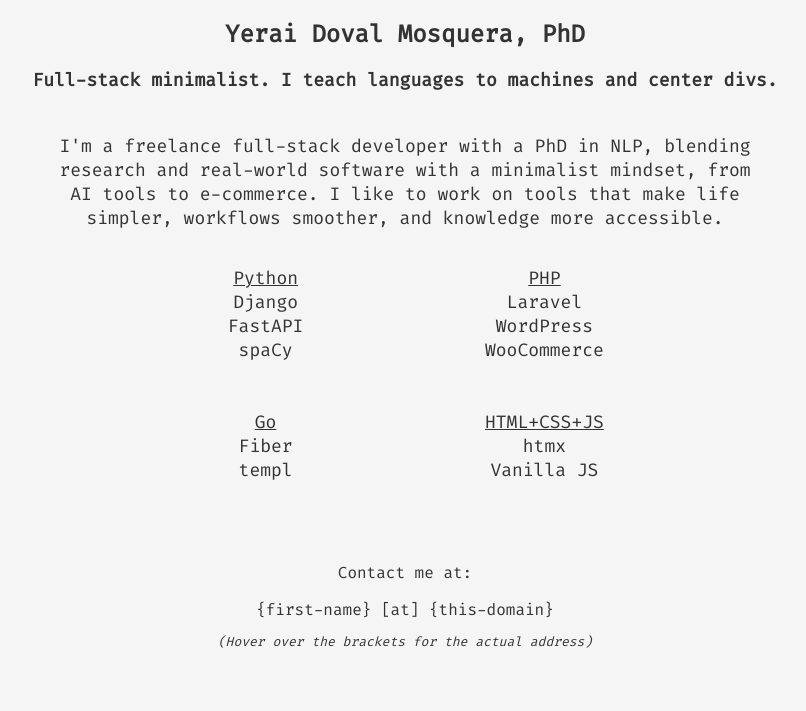
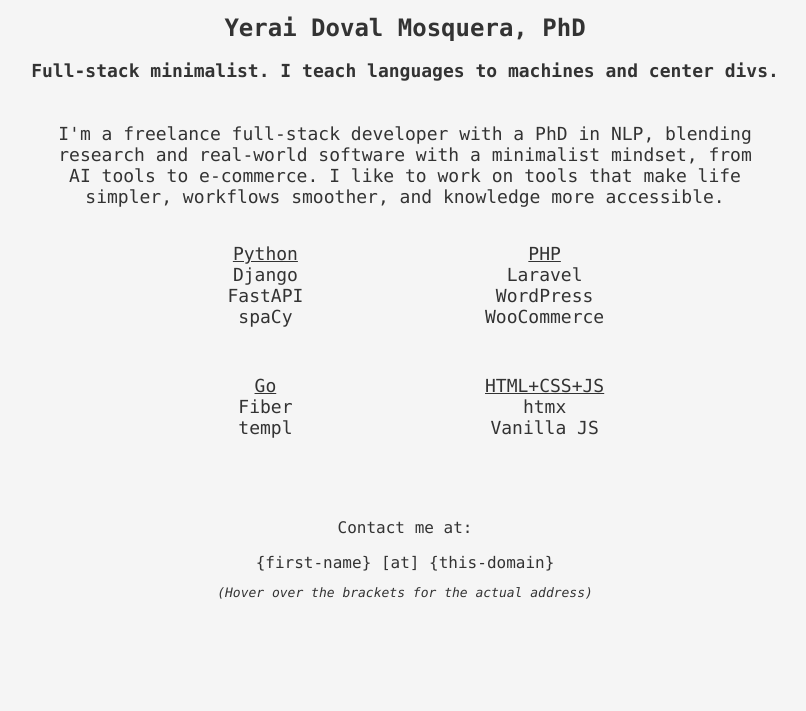
Before and after one commit to y3ro/y3ro.com, a plain HTML site: page index.html in a window 1280 px wide. Shown: the part 115-826 px from the top of the page, without its empty margins (235-1041 px from the left). After the commit the page ends 800 px from the top, so only its background shows below. Drawn offline with Linux system fonts and the light colour scheme.

Commit message:
Use system fonts to avoid slight layout shift

```diff
--- a/y3ro.css
+++ b/y3ro.css
@@ -1,17 +1,6 @@
-/* fira-code-regular - latin */
-@font-face {
-	font-display: swap;
-	/* Check https://developer.mozilla.org/en-US/docs/Web/CSS/@font-face/font-display for other options. */
-	font-family: 'Fira Code';
-	font-style: normal;
-	font-weight: 400;
-	src: url('fira-code-v26-latin-regular.woff2') format('woff2');
-	/* Chrome 36+, Opera 23+, Firefox 39+, Safari 12+, iOS 10+ */
-}
-
 html {
 	height: 100%;
-	font-family: "Fira Code", "Courier New", monospace;
+	font-family: "Consolas", "Menlo", "DejaVu Sans Mono", "monospace";
 }
 
 body {
```
Also changed, not shown: fira-code-v26-latin-regular.woff2 (deleted).
